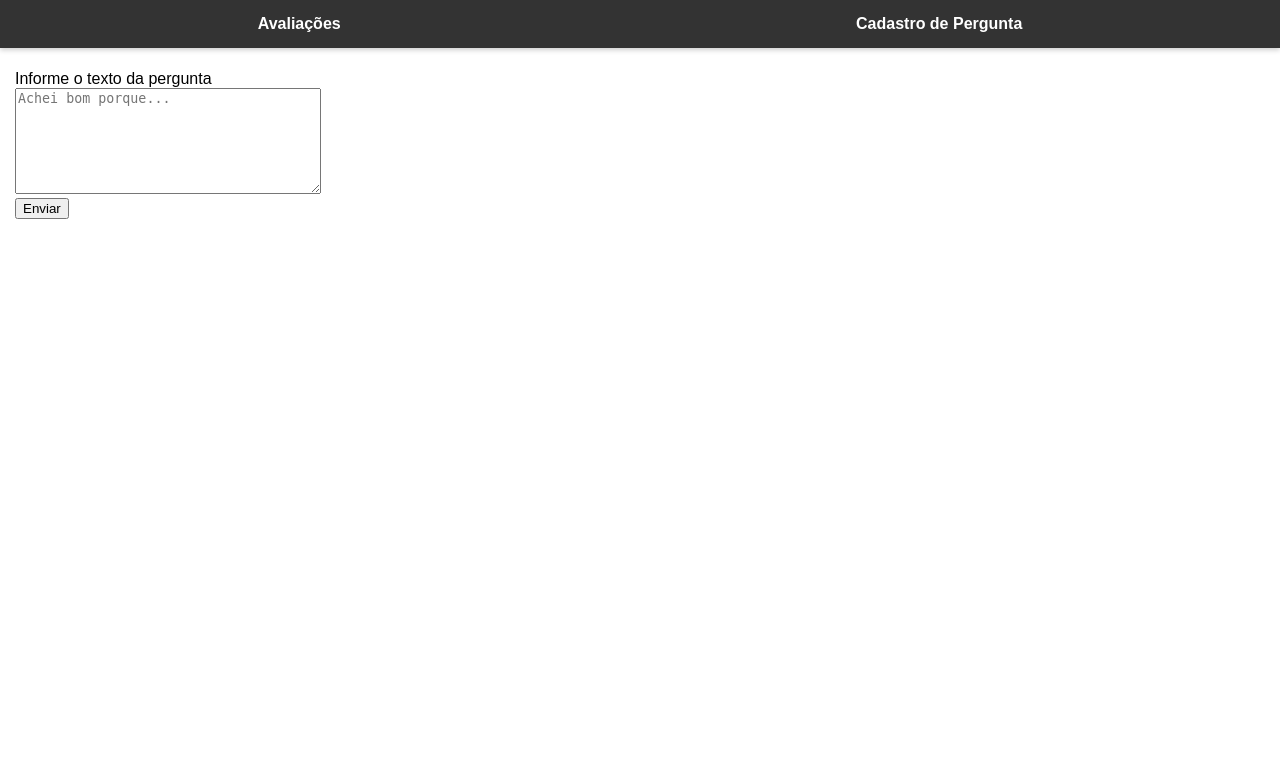
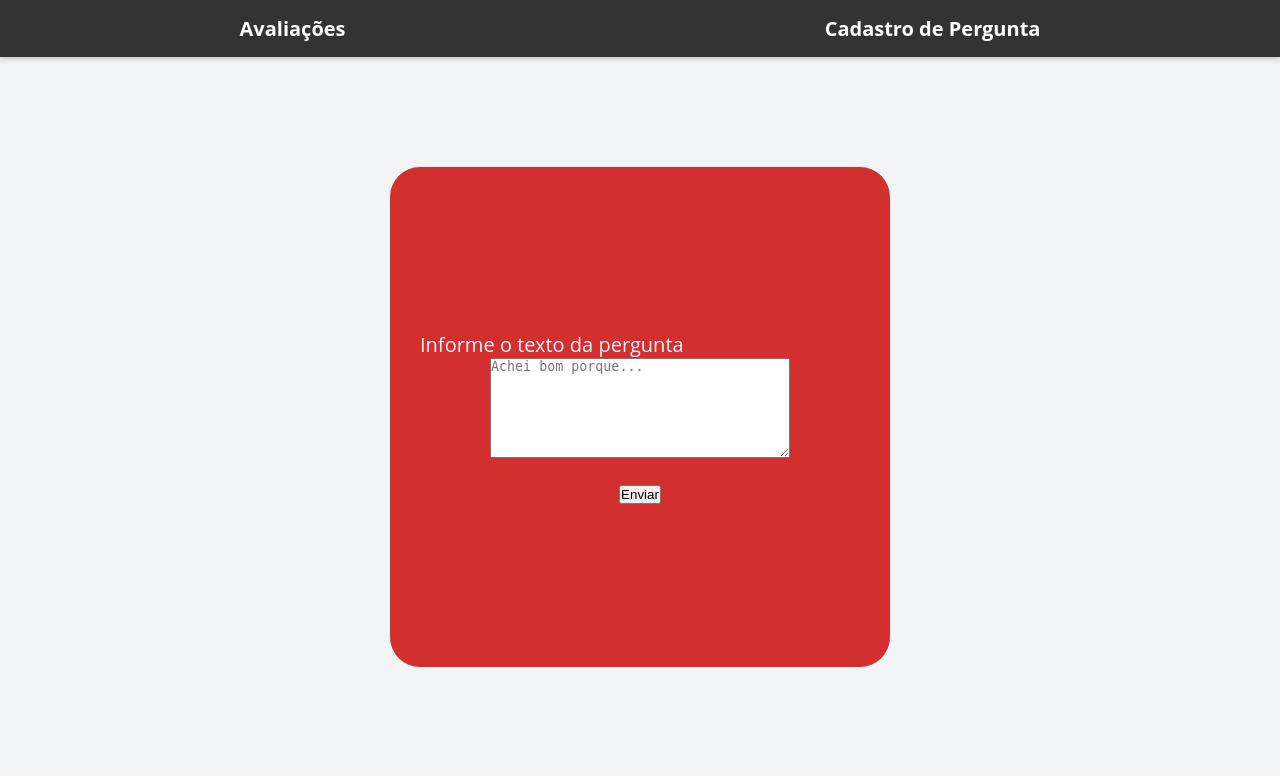
Before and after one commit to LuanGSiiss/Sistema-Avaliacao-Hospital, a PHP site: page /public/administrativoPergunta.html in a window 1280 px wide. Shown: the top 776 px of the page. Run offline with PHP 8.4, Linux system fonts and the light colour scheme.

Commit message:
pequenas melhorias no front da pagina de registro de pergunta

```diff
--- a/versao02/public/administrativoPergunta.html
+++ b/versao02/public/administrativoPergunta.html
@@ -15,14 +15,16 @@
             </ul>
         </nav>
     </header>
-    <div class="conteudo">
-        <form id="formularioPergunta">
-            <p style="margin-bottom: 0%;">Informe o texto da pergunta</p>
-            <textarea name="texto_pergunta" placeholder="Achei bom porque..."></textarea><br>
-            <button type="submit">Enviar</button>
-        </form>
-        <p id="mensagem"></p>
-    </div>
+    <section class="estrutura">
+        <div>
+            <form class="formulario-Pergunta" id="formularioPergunta">
+                <label for="texto_pergunta" >Informe o texto da pergunta</label>
+                <textarea name="texto_pergunta" id="texto_pergunta" placeholder="Achei bom porque..."></textarea><br>
+                <button type="submit">Enviar</button>
+            </form>
+            <p class="mensagem" id="mensagem"></p>
+        </div>
+    </section>
 </body>
 <script src="js/viewAdmPergunta.js"></script>
 </html>
--- a/versao02/public/css/paginaAdministrativaPer.css
+++ b/versao02/public/css/paginaAdministrativaPer.css
@@ -1,21 +1,27 @@
-/* styles.css */
-body {
+/* ----TAGS---- */
+* {
     margin: 0;
-    font-family: sans-serif;
+    padding: 0;
+    box-sizing: border-box;
 }
 
-textarea {
-    min-height: 100px;
-    min-width: 300px;
+html {
+    font-size: 62.5%;
 }
 
+body {
+    font-family: 'Open Sans', sans-serif;
+    font-size: 2rem;
+    background-color: rgb(243,244,246);
+}
+
+/* ----CLASSES---- */
+
+/* Menu */
 .menu {
-    position: fixed;
-    top: 0;
     width: 100%;
     background-color: #333;
     color: white;
-    z-index: 1000;
     box-shadow: 0 2px 5px rgba(0, 0, 0, 0.2);
 }
 
@@ -43,6 +49,38 @@ textarea {
     color: #ff9800;
 }
 
-.conteudo {
-    margin: 70px 0px 15px 15px;
+
+/* main-conteudo */
+.estrutura {
+    max-width: 95%;
+    height: 90vh;
+    margin: 0 auto;
+    padding: 1rem;
+    display: flex;
+    justify-content: center;
+    align-items: center;
 }
+
+/* formulario */
+
+.formulario-Pergunta {
+    width: 50rem;
+    height: 50rem;
+    padding: 3rem;
+    display: flex;
+    flex-direction: column;
+    justify-content: center;
+    align-items: center;
+    background-color: #D32F2F;
+    border-radius: 3rem;
+    color:rgb(243,244,246)
+}
+
+.formulario-Pergunta label {
+    width: 100%;
+}
+
+textarea {
+    min-height: 100px;
+    min-width: 300px;
+}
--- a/versao02/src/controller_registro_pergunta.php
+++ b/versao02/src/controller_registro_pergunta.php
@@ -6,8 +6,6 @@
     $texto_pergunta = $_POST['texto_pergunta'] ?? NULL;
 
     if($texto_pergunta) {
-
-    } else if ($texto_pergunta = '') {
         registraPergunta($texto_pergunta);
 
         echo json_encode([
```
